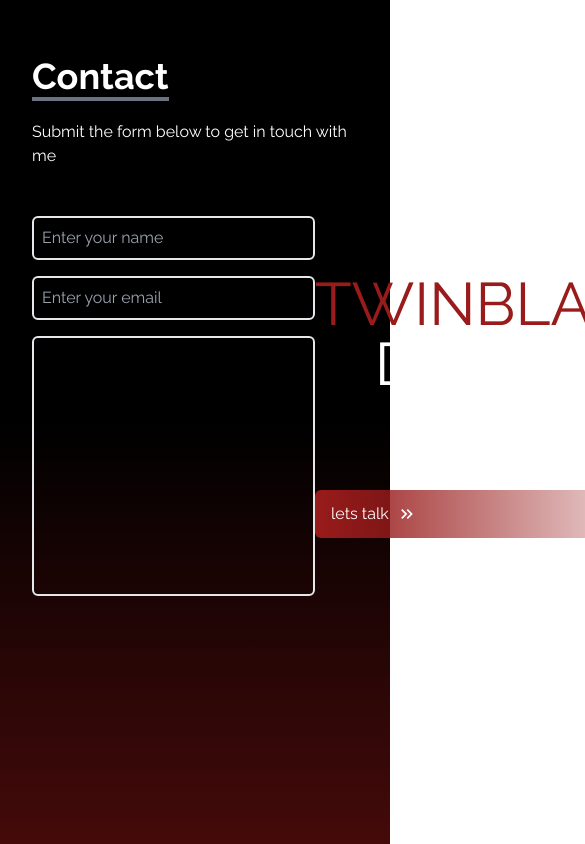
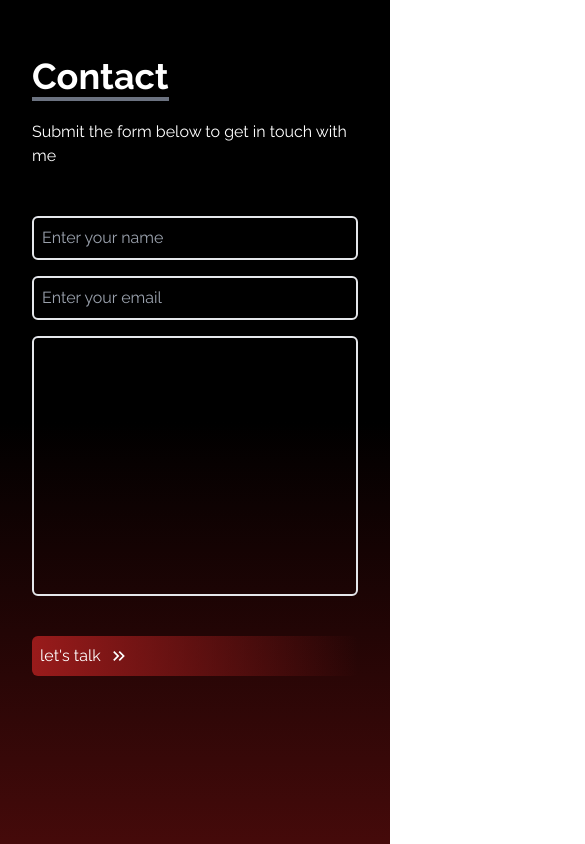
Before and after one commit to Aiden1024/ReactPortfolio, a React (Create React App) app: page / in a window 390 px wide. Shown: the part 4556-5400 px from the top of the page, 585 px wide, since content can reach past the window. Built offline with nearby package versions, Linux system fonts and the light colour scheme.

Commit message:
adjust contact

```diff
--- a/src/components/Contact.jsx
+++ b/src/components/Contact.jsx
@@ -11,7 +11,7 @@
             <p className=' py-6'>Submit the form below to get in touch with me</p>
         </div>
 
-        <div className='flex justify-between items-center'>
+        <div className='flex justify-between'>
             <form action="https://getform.io/f/5396b2d6-2cf7-497e-a46b-1ed383b6fc30"
             method='POST'
             className=' flex flex-col w-full md:w-1/2'
@@ -29,20 +29,27 @@
 
                 </textarea>
 
-
+                <button className='group text-white bg-gradient-to-r from-red-800
+                   p-2 w-full md:hidden my-10 mx-auto flex items-center rounded-md'
+                  form='contactForm'>
+                    let's talk
+                    <span className='mx-2 group-hover:translate-x-60 duration-300 group-hover:opacity-0'>
+                        <MdKeyboardDoubleArrowRight size={20}/>
+                    </span>
+                </button>
 
             </form>
 
-            <div className='flex flex-col text-center h-full'>
+            <div className='md:flex flex-col text-center h-full hidden px-10 mx-auto w-1/3'>
               <div className=' text-6xl py-12'>
                 <h2 className='text-red-800'>TWINBLADES</h2>
                 <h2 >DEVELOP</h2>
               </div>
 
               <button className='group text-white bg-gradient-to-r from-red-800
-                 py-3 my-12 px-4 w-full h-full mx-auto flex items-center rounded-md'
+                 py-3 my-12 px-4 w-full mx-auto flex items-center rounded-md'
                   form='contactForm'>
-                    lets talk
+                    let's talk
                     <span className='mx-2 group-hover:translate-x-60 duration-300 group-hover:opacity-0'>
                         <MdKeyboardDoubleArrowRight size={20}/>
                     </span>
```
